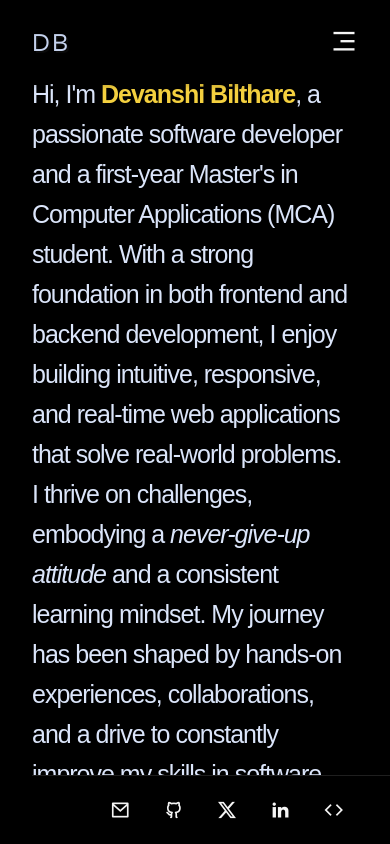
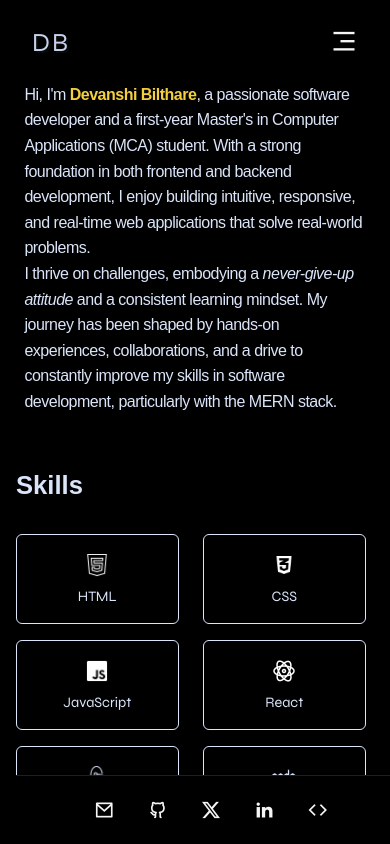
Before and after one commit to Devanshi-Bilthare/Portfolio, a React (Create React App) app: page /about in a window 390 px wide. Built offline with nearby package versions, Linux system fonts and the light colour scheme; a web font is replaced by a local one.

Commit message:
fixed about page

```diff
--- a/src/Pages/About/About.css
+++ b/src/Pages/About/About.css
@@ -1,137 +1,151 @@
-/* General styles for #about */
 #about {
   width: 100%;
-    padding: 2rem;
+  padding: 3rem 2rem 3rem 2rem; /* top padding increased to 5rem to clear fixed navbar */
   background-color: #000;
   color: #dbe5fa;
-    font-family: Arial, sans-serif;
+  font-family: 'Arial', sans-serif;
   line-height: 1.6;
-    /* height: 100vh; */
+  text-align: left;  /* left-align text */
+  box-sizing: border-box;
 }
 
-/* Typography for headings */
-.skills h2 {
-    margin: 1.5rem 0;
-    font-size: 1.8rem;
+/* Remove margin auto, use left-aligned margins */
+.intro p {
+  max-width: 700px;
+  font-size: 1.1rem;
+  letter-spacing: -0.5px;
+  margin-top: 6vh;
+  margin-left: 0;  /* align left */
   color: #dbe5fa;
-    font-weight: 500;
-    line-height: 0;
-    margin-top: 10vh;
 }
 
-/* Paragraph styling */
-#about p {
-    width: 60%;
-    margin-top: 15vh;
-    font-size: 25px;
-    letter-spacing: -1px;
-    line-height: 1.6;
+/* Align section headings left with some margin */
+.skills h2,
+.experience h2,
+.achievements h2 {
+  font-size: 2rem;
+  font-weight: 600;
+  margin: 5vh 0 1.5rem 0; /* top margin increased */
   color: #dbe5fa;
-    /* background-color: red; */
+  text-align: left;
 }
 
-.intro p {
-    margin-bottom: 1rem;
-    font-size: 1.1rem;
+/* Skills container aligned left with max width */
+.skills {
+  max-width: 900px;
+  margin: 5vh 0 5vh 0;
+  padding-left: 0;
 }
 
-/* Skills Section */
-.skills {
+/* Skill buttons grid stays the same */
+.skill-btns {
+  display: grid;
+  grid-template-columns: repeat(auto-fit, minmax(120px, 1fr));
+  gap: 1rem 1.5rem;
   width: 100%;
-    height: fit-content;
-    margin-top: 10vh;
 }
 
-.skill-btns{
-    display: flex;
-    flex-wrap: wrap;
-    gap: 1rem;
-    width: 80vw;
-    margin: 10vh 0;
-}
-
+/* Skill button styling */
 .skill-btns button {
   display: flex;
   flex-direction: column;
   align-items: center;
   justify-content: center;
-    padding: 0.8rem 1.2rem;
-    border: 1px solid #dbe5fa;
   background-color: transparent;
+  border: 1.5px solid #dbe5fa;
   color: #dbe5fa;
-    border-radius: 5px;
+  border-radius: 6px;
+  padding: 0.8rem 0.5rem;
   cursor: pointer;
-    font-size: 20px;
-    width: 9vw;
-    height: 5vw;
-    margin: 3vh 1vh;
-    gap: 5px;
+  font-size: 1rem;
+  transition: all 0.3s ease;
+  min-height: 100px;
+  gap: 0.4rem;
 }
 
-.skill-btns button img{
-    margin-right: 0.5rem;
-    height: 30px;
-    object-fit: contain;
+.skill-btns button:hover {
+  background-color: #f4d03f;
+  color: #000;
+  border-color: #f4d03f;
 }
 
-.skill_btns i {
-    font-size: 60px;
+.skill-btns button img {
+  height: 30px;
+  width: auto;
+  object-fit: contain;
+  margin-bottom: 0.3rem;
 }
 
-/* Experience and Achievements */
-.experience ul, .achievements ul {
-    margin: 0;
-    padding-left: 1.5rem;
+/* Experience and Achievements - align left */
+.experience, .achievements {
+  max-width: 900px;
+  margin: 5vh 0;
+  padding-left: 0;
 }
 
 .experience h3 {
-    margin: 1rem 0 0.5rem;
+  margin: 1rem 0 0.5rem 0;
   font-size: 1.3rem;
   color: #dbe5fa;
+  text-align: left;
+}
+
+.experience ul,
+.achievements ul {
+  margin-left: 1.5rem;
+  padding-left: 0;
 }
 
 ul li {
   margin-bottom: 0.8rem;
+  font-size: 1rem;
+  color: #dbe5fa;
 }
 
 strong {
-    color: #f4d03f; /* Highlighted text */
+  color: #f4d03f;
 }
 
-/* Leetcode Section */
-.leetcode {
-    width: 85vw;
-    margin: 10vh 0;
+/* Responsive tweaks */
+@media (max-width: 768px) {
+  #about {
+    padding: 3rem 1rem 3rem 1rem; /* keep top padding bigger on mobile */
   }
 
-/* Media Queries for Responsive Design */
-@media (max-width: 600px) {
-    #about {
-        height: fit-content;
-        padding-bottom: 10vh;
-        position: relative;
+  .intro p {
+    font-size: 1rem;
+    max-width: 100%;
+    margin-top: 3vh;
   }
 
-    #about p {
-        width: 100%;
-        margin-top: 5vh;
-        font-size: 25px;
-        padding: 0;
+  .skills h2,
+  .experience h2,
+  .achievements h2 {
+    font-size: 1.6rem;
   }
 
-    .skills h2 {
-        font-size: 7vw;
-        margin-top: 0;
-        line-height: 1;
+  .experience h3 {
+    font-size: 1.1rem;
   }
 
-    .skill_btns, .skill-btns {
-        margin: 5vh 0;
+  ul li {
+    font-size: 0.95rem;
+  }
 }
 
-    .skill-btns button, .skill_btns button {
-        width: 35vw;
-        height: 25vw;
-        font-size: 1rem;
+@media (max-width: 480px) {
+  .skill-btns {
+    grid-template-columns: repeat(auto-fit, minmax(110px, 1fr));
+    gap: 0.75rem 1rem;
+  }
+
+  .skill-btns button {
+    font-size: 0.9rem;
+    min-height: 90px;
+    padding: 0.6rem 0.4rem;
+  }
+
+  .skill-btns button img {
+    height: 24px;
   }
 }
```
Lines whose indentation alone changed are shown as unchanged.
